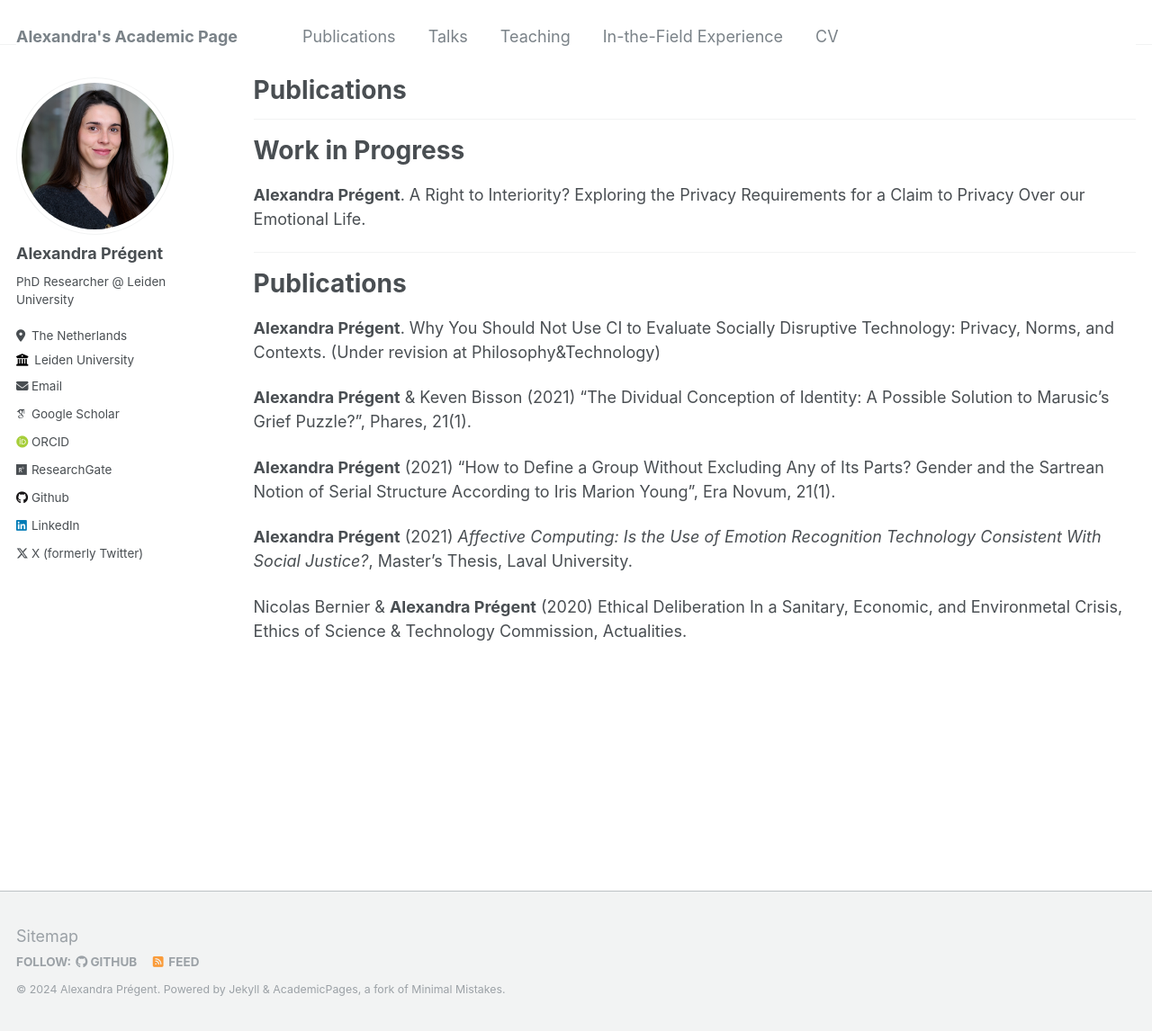
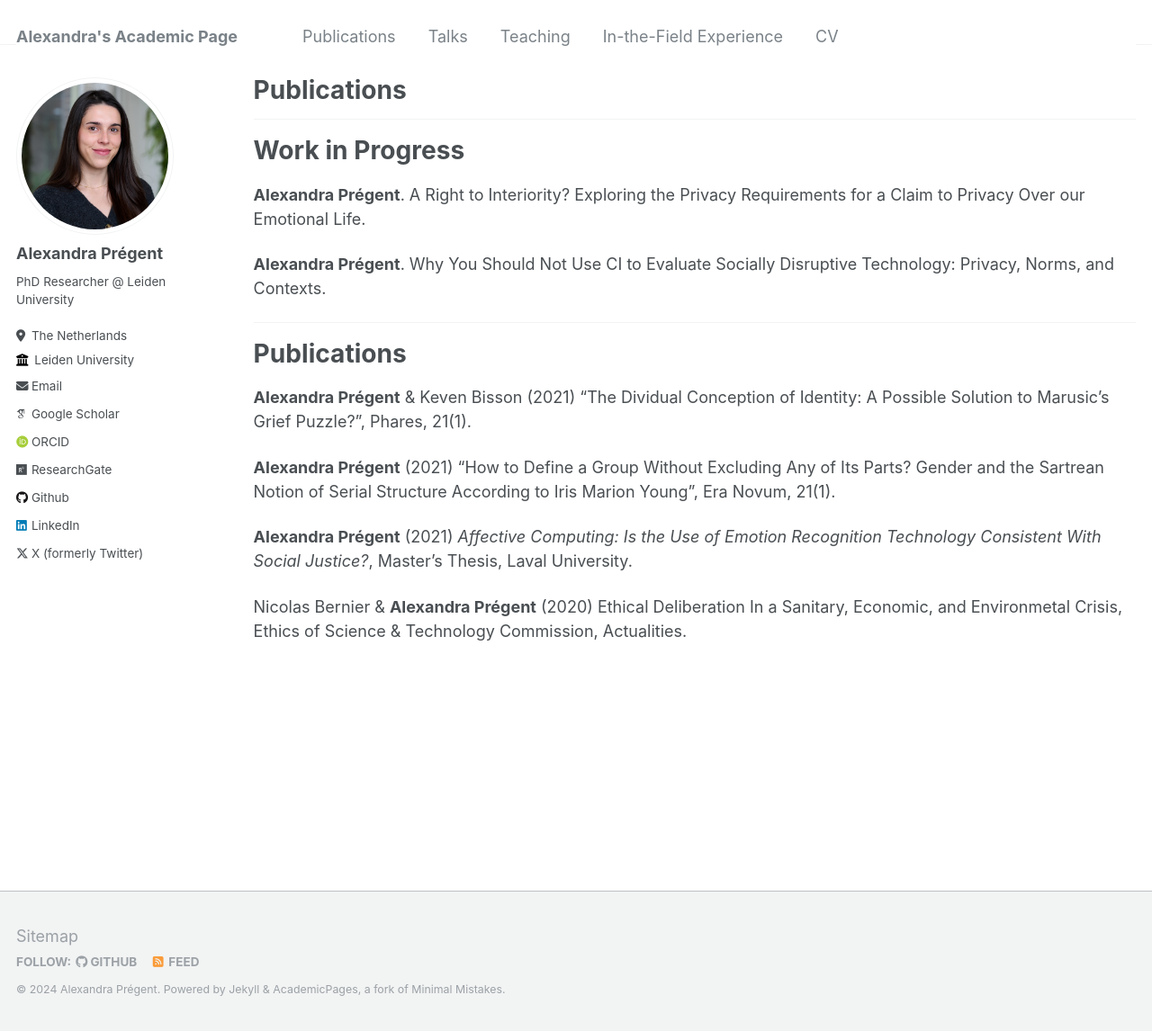
Before and after one commit to AlexandraPregent/AlexandraPregent.github.io, a Jekyll site: the page built from _pages/publications.md, in a window 1280 px wide and 1146 px high. Shown: the whole window at 90% size. Built offline with Jekyll 4.4.1, drawn with Linux system fonts in a browser that asks for light colours; some web fonts are replaced.

Commit message:
Update publications.md

```diff
--- a/_pages/publications.md
+++ b/_pages/publications.md
@@ -10,12 +10,11 @@ author_profile: true
 
 **Alexandra Prégent**. A Right to Interiority? Exploring the Privacy Requirements for a Claim to Privacy Over our Emotional Life.
 
+**Alexandra Prégent**. Why You Should Not Use CI to Evaluate Socially Disruptive Technology: Privacy, Norms, and Contexts.
 
 ****
 
 # Publications
-
-**Alexandra Prégent**. Why You Should Not Use CI to Evaluate Socially Disruptive Technology: Privacy, Norms, and Contexts. (Under revision at Philosophy&Technology)
 
 **Alexandra Prégent** & Keven Bisson (2021) “The Dividual Conception of Identity: A Possible Solution to Marusic’s Grief Puzzle?”, Phares, 21(1).
 
```
